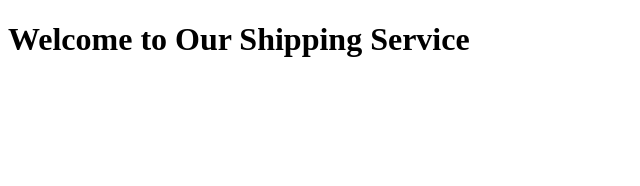
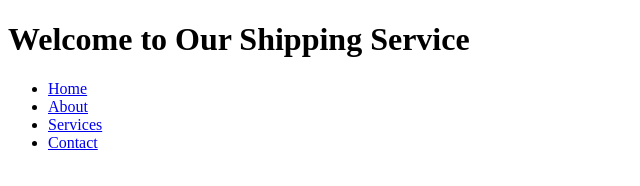
Before and after one commit to evergreendeliveryworldwide/EVERGREEN_LOGISTICS_SERVICE, a plain HTML site: page index.html in a window 1280 px wide. Shown: the whole page, without its empty margins (0-640 px from the left). Drawn offline with Linux system fonts and the light colour scheme.

Commit message:
Add navigation menu to index.html

```diff
--- a/index.html
+++ b/index.html
@@ -1 +1,2 @@
 <!DOCTYPE html> <html> <head> <meta charset="UTF-8"> <title>Shipping Service</title> </head> <body> <h1>Welcome to Our Shipping Service</h1> </body> </html>
+<nav> <ul> <li><a href="#">Home</a></li> <li><a href="#">About</a></li> <li><a href="#">Services</a></li> <li><a href="#">Contact</a></li> </ul> </nav>
```
